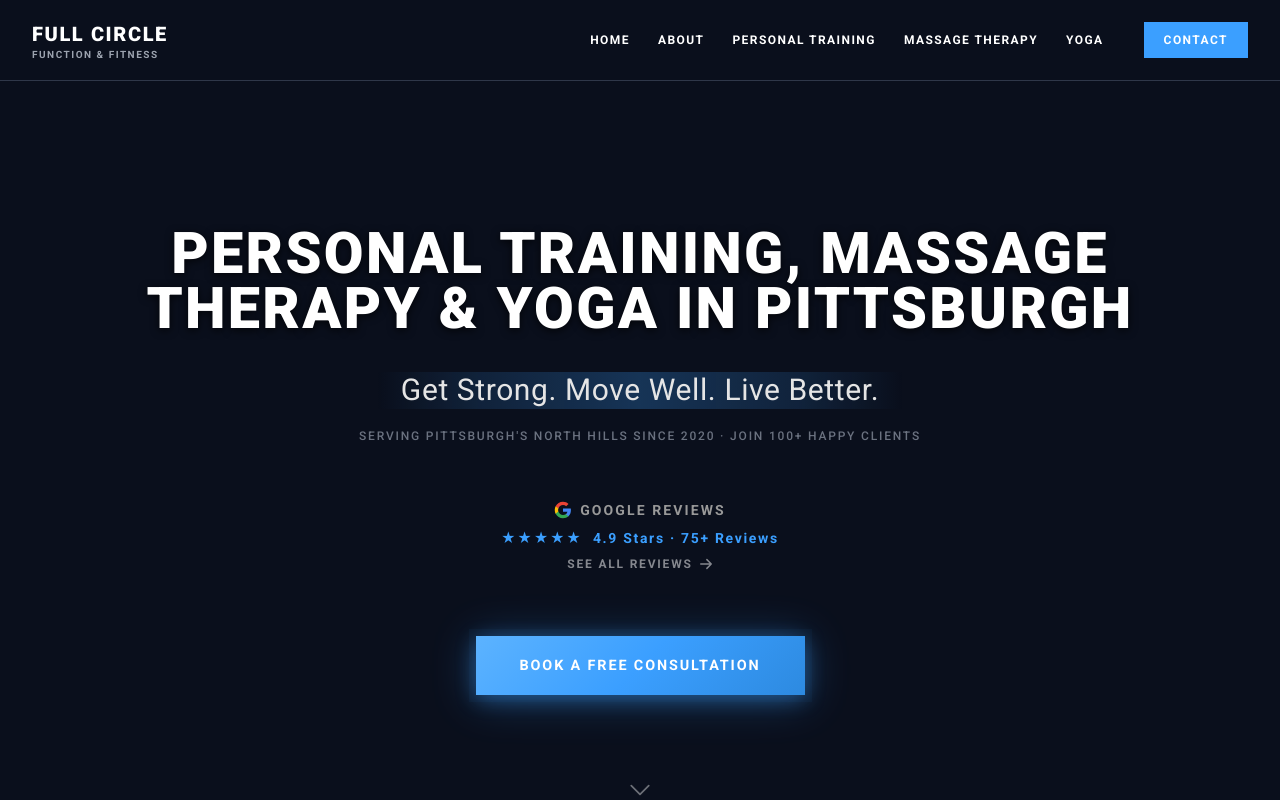
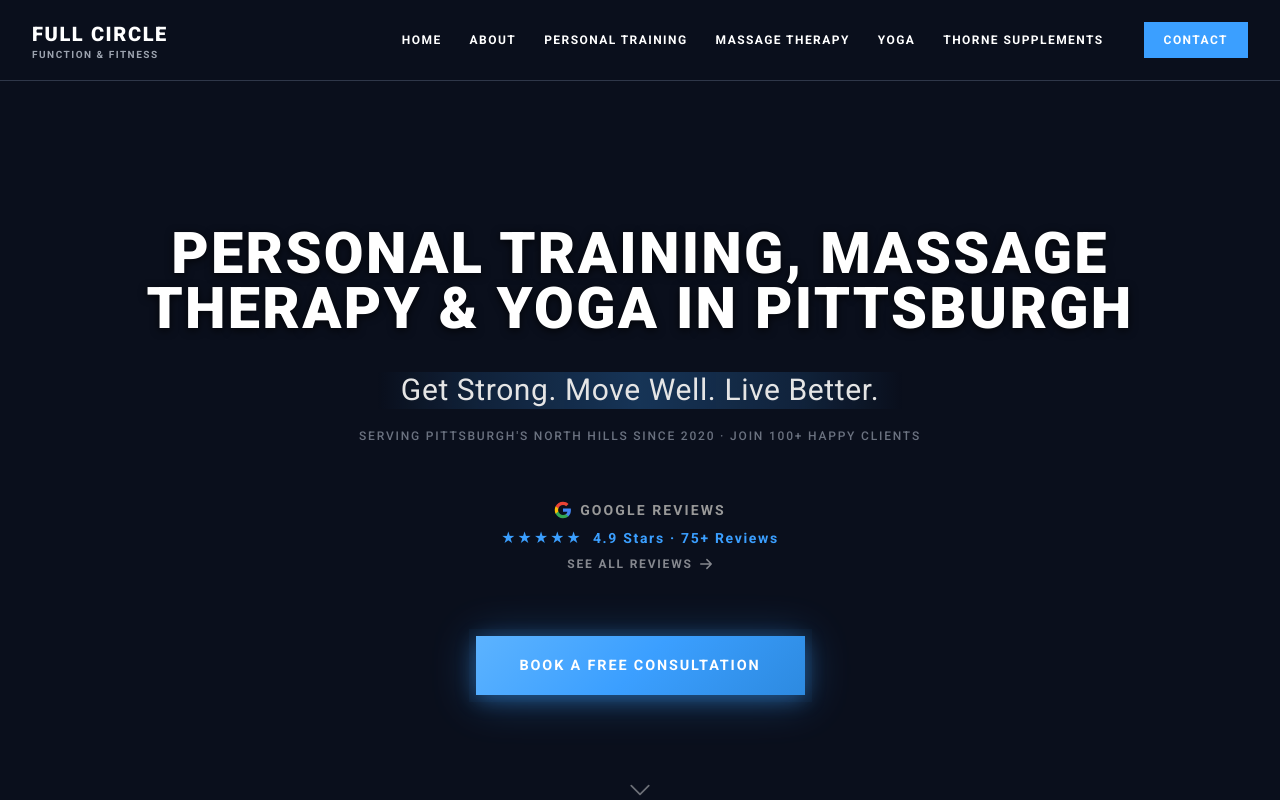
Before and after one commit to tminusstudios/full-circle-website, a Next.js app: page / in a window 1280 px wide. Shown: the top 800 px of the page. Built offline with nearby package versions, Linux system fonts and the light colour scheme.

Commit message:
Add Thorne Supplements affiliate link to nav

```diff
--- a/components/layout/Footer.tsx
+++ b/components/layout/Footer.tsx
@@ -9,6 +9,8 @@ export default function Footer() {
       { name: 'ABOUT', href: '/about' },
       { name: 'TRAINING', href: '/personal-training' },
       { name: 'MASSAGE', href: '/massage-therapy' },
+      { name: 'YOGA', href: '/yoga' },
+      { name: 'THORNE SUPPLEMENTS', href: 'https://www.thorne.com/u/PR1155737', external: true },
       { name: 'CONTACT', href: '/contact' },
     ],
   };
@@ -39,6 +41,7 @@ export default function Footer() {
                   <li key={item.name}>
                     <a
                       href={item.href}
+                      {...('external' in item && item.external ? { target: '_blank', rel: 'noopener noreferrer' } : {})}
                       className="text-gray-400 hover:text-brand-500 text-sm transition-colors"
                     >
                       {item.name}
--- a/components/layout/Header.tsx
+++ b/components/layout/Header.tsx
@@ -12,6 +12,7 @@ export default function Header() {
     { name: 'PERSONAL TRAINING', href: '/personal-training' },
     { name: 'MASSAGE THERAPY', href: '/massage-therapy' },
     { name: 'YOGA', href: '/yoga' },
+    { name: 'THORNE SUPPLEMENTS', href: 'https://www.thorne.com/u/PR1155737', external: true },
   ];
 
   return (
@@ -37,6 +38,7 @@ export default function Header() {
               <a
                 key={item.name}
                 href={item.href}
+                {...('external' in item && item.external ? { target: '_blank', rel: 'noopener noreferrer' } : {})}
                 className="text-xs font-bold uppercase tracking-wider text-white hover:text-brand-500 transition-colors relative group"
               >
                 {item.name}
@@ -84,6 +86,7 @@ export default function Header() {
                 <a
                   key={item.name}
                   href={item.href}
+                  {...('external' in item && item.external ? { target: '_blank', rel: 'noopener noreferrer' } : {})}
                   className="text-sm font-bold uppercase tracking-wider text-white hover:text-brand-500 transition-colors"
                   onClick={() => setMobileMenuOpen(false)}
                 >
```
